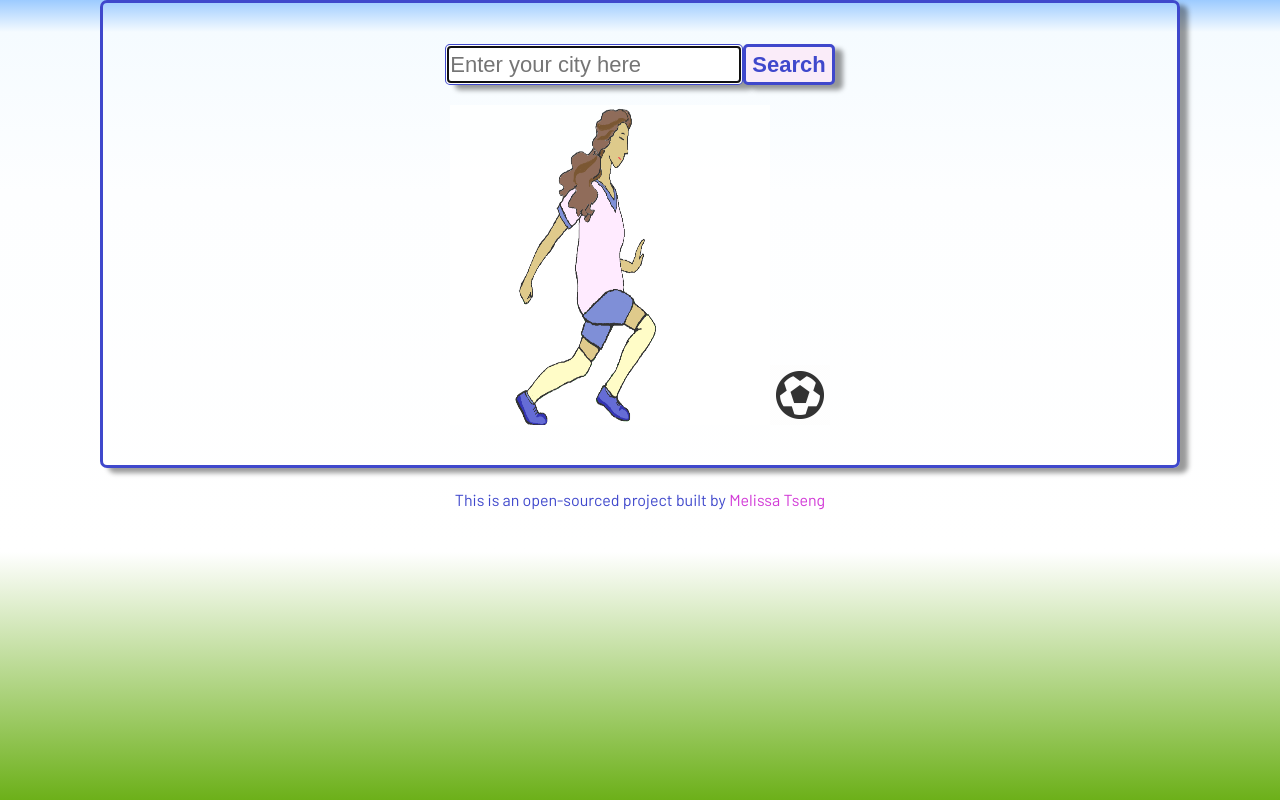
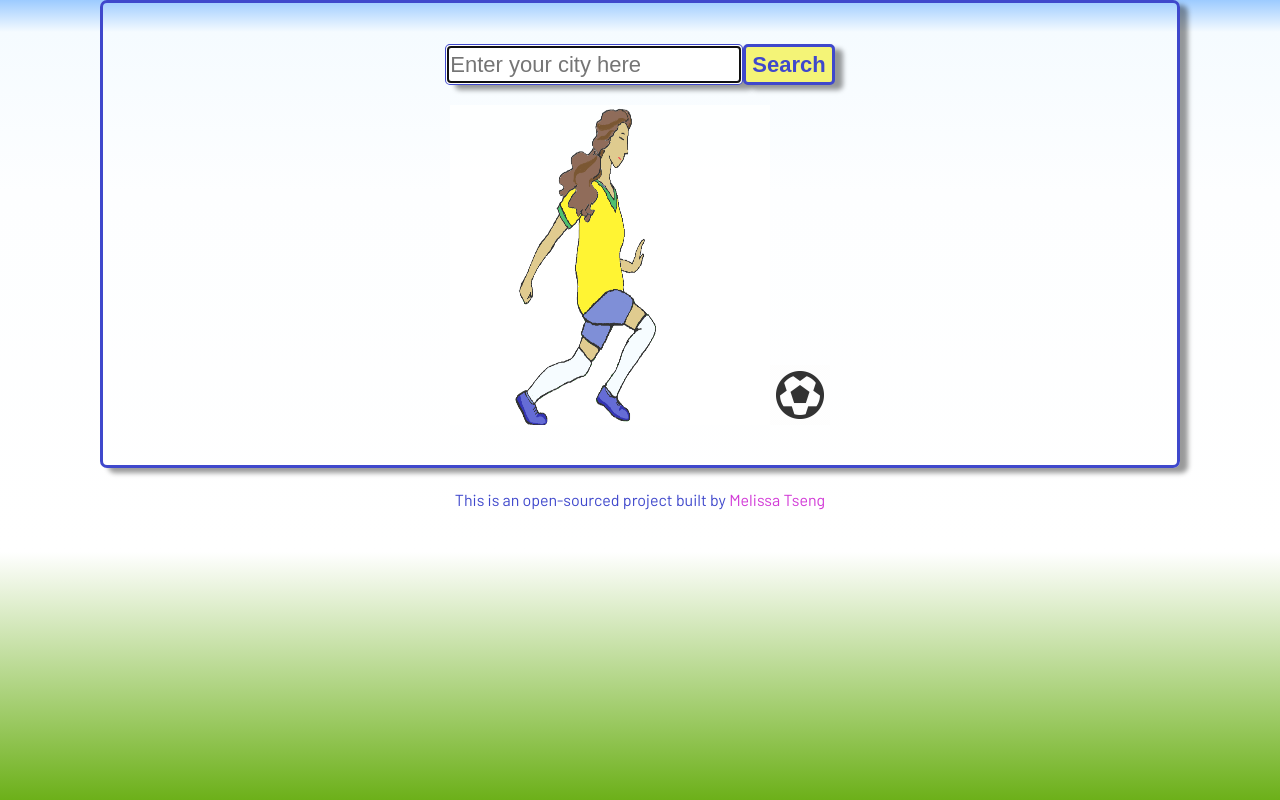
Before and after one commit to MaxYeats/react-weather-app, a React (Create React App) app: page / in a window 1280 px wide. In both pictures the pointer is over the input "Search". Built offline with nearby package versions, Linux system fonts and the light colour scheme; a web font is replaced by a local one.

Commit message:
changed app theme
Changed colors of app/drawing to Brazilian soccer team colors.

```diff
--- a/src/App.css
+++ b/src/App.css
@@ -96,7 +96,7 @@
   padding: 3px 6px;
 }
 .search-button:hover {
-  background-color: rgb(250, 236, 249);
+  background-color: rgb(244, 244, 119);
   border: 3px solid #3f48cc;
   color: #3f48cc;
   transition: all 200ms ease-out;
--- a/src/Weather.js
+++ b/src/Weather.js
@@ -81,7 +81,7 @@ export default function Weather() {
   );
   let soccerballGif = require("./icons8-soccer-ball1.gif");
 
-  let soccerGirl = require("./girl2.png");
+  let soccerGirl = require("./girl3.png");
 
   if (loaded) {
     //see line 19, it could be: if (weather.loaded){}
```
Also changed, not shown: src/girl2.png (deleted), src/girl3.png (added).
